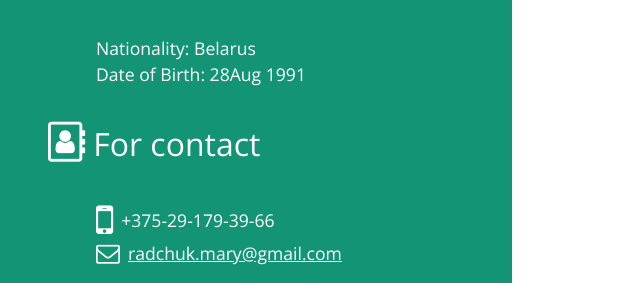
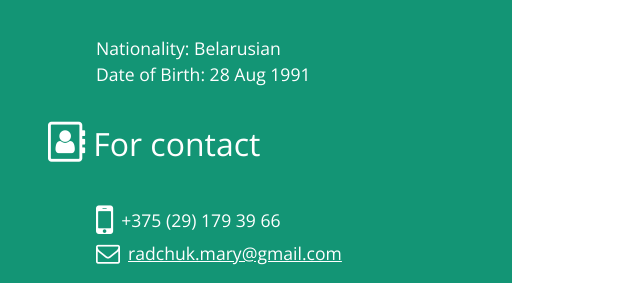
Before and after one commit to dandel10n/dandel10n.github.io, a plain HTML site: page _base.html in a window 1280 px wide. Shown: the part 753-1036 px from the top of the page, 0-640 px from the left. Drawn offline with nearby package versions, Linux system fonts and the light colour scheme.

Commit message:
Fix some info

```diff
--- a/_base.html
+++ b/_base.html
@@ -26,8 +26,8 @@
             <section class="general-info">
                 <i class="fa fa-info-circle icon" aria-hidden="true"></i><h2 class="block-header">General info</h2>
                 <article class="block-text">
-                    <p>Nationality: Belarus</p>
-                    <p>Date of Birth: 28Aug 1991</p>
+                    <p>Nationality: Belarusian</p>
+                    <p>Date of Birth: 28 Aug 1991</p>
                 </article>
             </section>
             <section class="contacts">
@@ -35,7 +35,7 @@
                 <ul class="block-text">
                     <li class="contact-info">
                         <i class="fa fa-mobile mini-icon mini-icon__mobile" aria-hidden="true"></i>
-                        <span class="contacts__block-text">+375-29-179-39-66</span>
+                        <span class="contacts__block-text">+375 (29) 179 39 66</span>
                     </li>
                     <li class="contact-info">
                         <i class="fa fa-envelope-o mini-icon" aria-hidden="true"></i>
```
Also changed, not shown: design_studio.html (+3 -3 lines), furniture_store.html (+3 -3 lines), index.html (+3 -3 lines).
